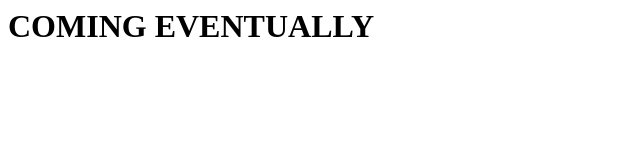
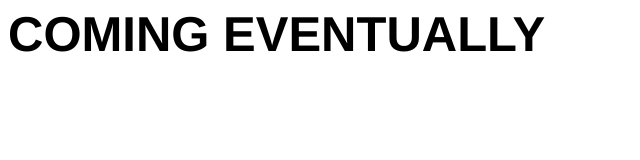
Before and after one commit to dan-hanlon/xyz, a plain HTML site: page index.html in a window 1280 px wide. Shown: the whole page, without its empty margins (0-640 px from the left). Drawn offline with Linux system fonts and the light colour scheme.

Commit message:
I can't use CSS

```diff
--- a/index.html
+++ b/index.html
@@ -1 +1 @@
-<h1	font-family: Helvetica; font-size: 49px; font-style: normal; font-variant: normal; font-weight: 700; line-height: 53.9px; } h3 { font-family: Helvetica Neue, Helvetica, Arial, sans-serif; font-size: 17px; font-style: normal; font-variant: normal; font-weight: 700; line-height: 23px; } p { font-family: Helvetica Neue, Helvetica, Arial, sans-serif; font-size: 14px; font-style: normal; font-variant: normal; font-weight: 400; line-height: 23px; } blockquote { font-family: Helvetica Neue, Helvetica, Arial, sans-serif; font-size: 17px; font-style: normal; font-variant: normal; font-weight: 400; line-height: 23px; } pre { font-family: Helvetica Neue, Helvetica, Arial, sans-serif; font-size: 11px; font-style: normal; font-variant: normal; font-weight: 400; line-height: 23px;>COMING EVENTUALLY</h1>
+<h1	style="align-content:center; font-family: Helvetica; font-size: 49px; font-style: normal; font-variant: normal; font-weight: 700; line-height: 53.9px;">COMING EVENTUALLY</h1>
```
